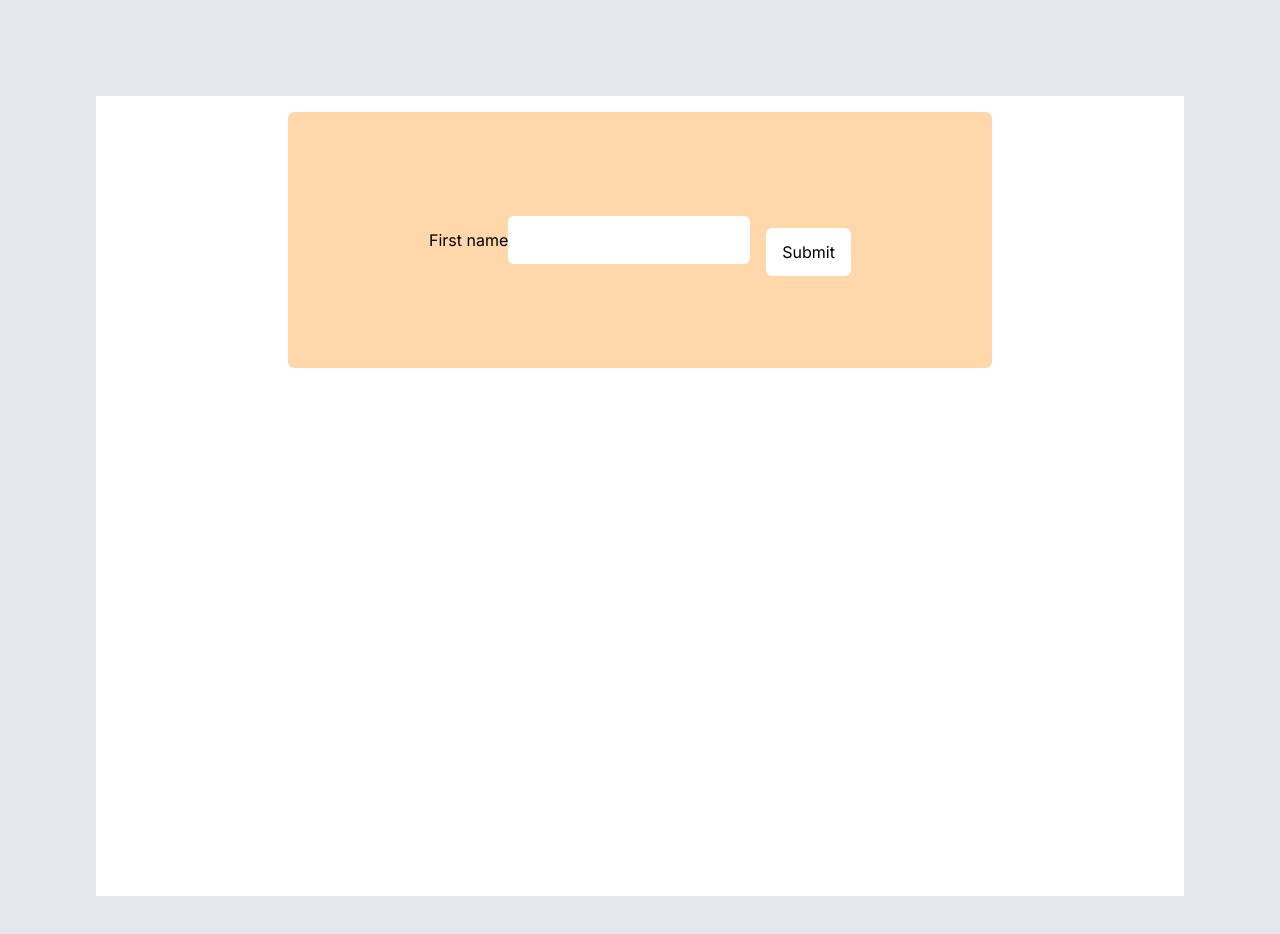
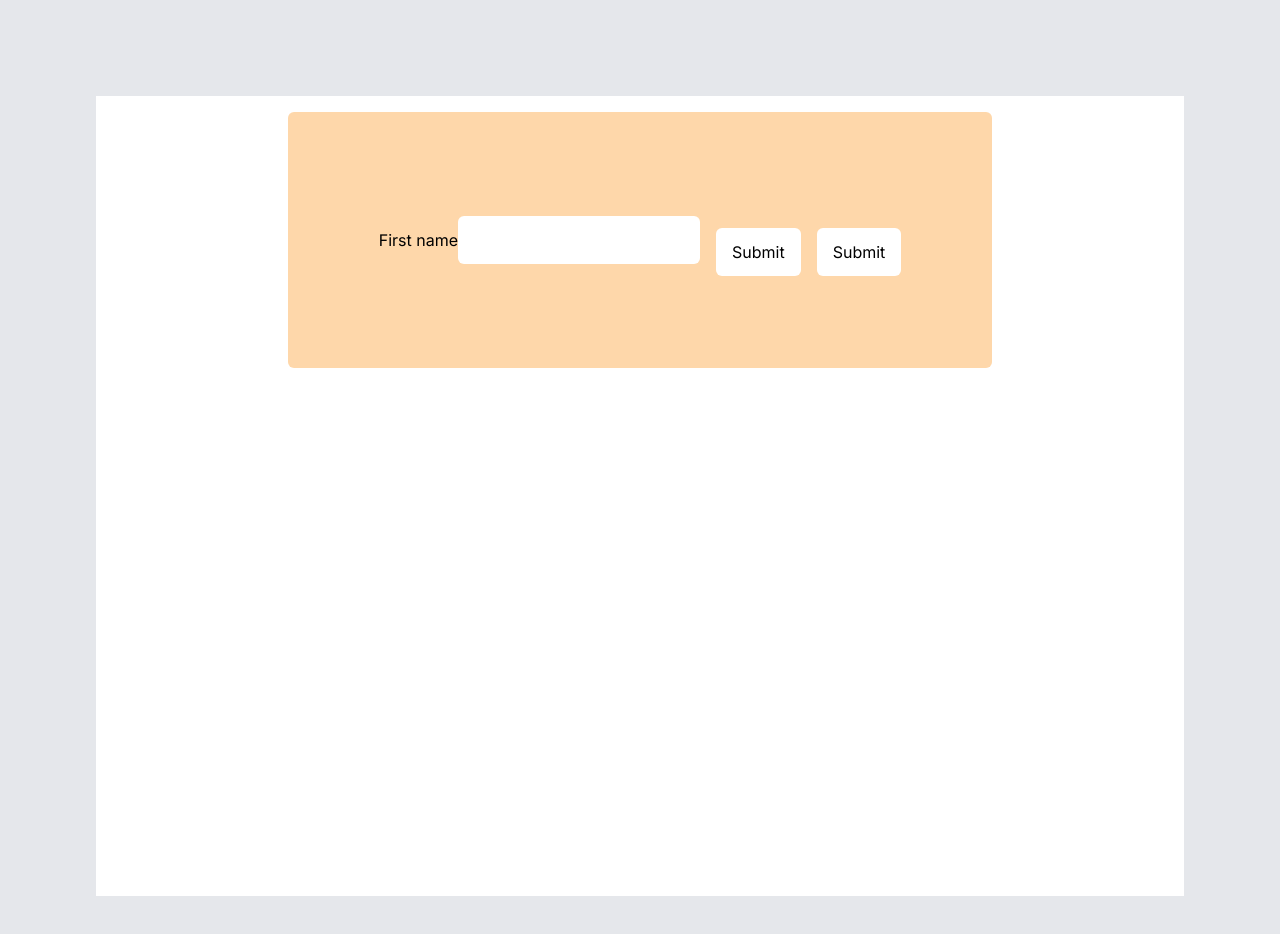
Before and after one commit to Ibrahim1210/next-study-project, a Next.js app: page / in a window 1280 px wide. Shown: the top 934 px of the page. Built offline with nearby package versions, Linux system fonts and the light colour scheme.

Commit message:
form events

```diff
--- a/src/components/Form.tsx
+++ b/src/components/Form.tsx
@@ -1,6 +1,6 @@
 "use client";
 
-import { ChangeEvent, useState } from "react";
+import { ChangeEvent, FormEvent, useState } from "react";
 
 interface IForm {
   title: string;
@@ -14,8 +14,16 @@ export const Form = ({ title }: IForm) => {
     alert("submit..." + state);
     setState("");
   };
+  const handleSubmit2 = (e:FormEvent<HTMLFormElement>) => {
+    alert("submit..." + state);
+    setState("");
+    e.preventDefault();
+  };
   return (
-    <div className="bg-orange-200 w-2/3 rounded-md p-4 flex gap-4 flex-row  items-center justify-center h-64">
+    <form
+      onSubmit={handleSubmit2}
+      className="bg-orange-200 w-2/3 rounded-md p-4 flex gap-4 flex-row  items-center justify-center h-64"
+    >
       <div>
         <label htmlFor="name">{title}</label>
         <input
@@ -31,6 +39,10 @@ export const Form = ({ title }: IForm) => {
       >
         Submit
       </button>
-    </div>
+      <input
+        type="submit"
+        className="bg-white rounded-md pr-4 pl-4 h-12 mt-6 "
+      />
+    </form>
   );
 };
```
